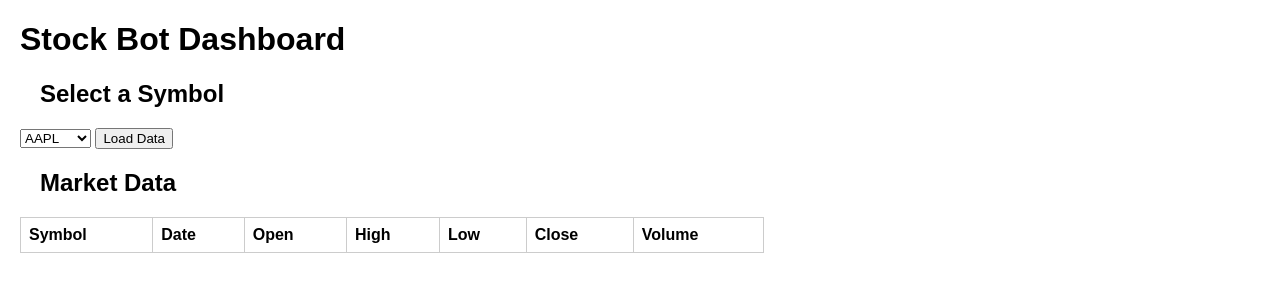
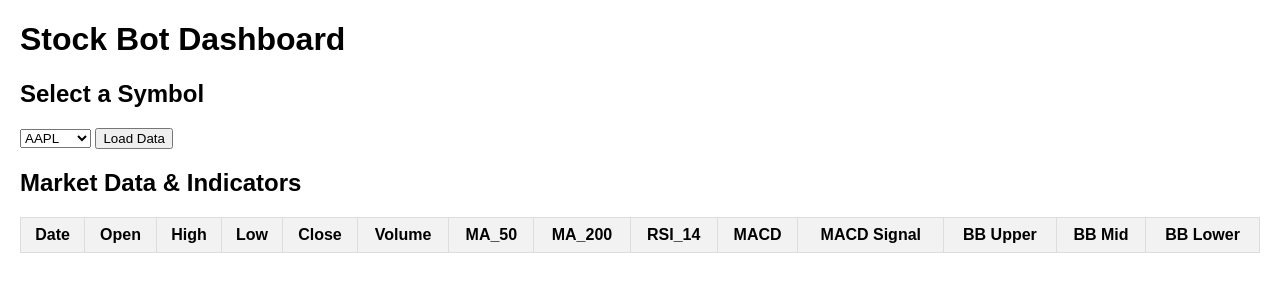
Before and after one commit to S10skeleton/Stock-Bot, a Flask app: page / in a window 1280 px wide. Shown: the top 300 px of the page. Run offline with Flask 3, Linux system fonts and the light colour scheme; data comes from the database, SQL or seed files in the repository; both versions use the stored data as it was after the commit; lists and menus that the app fills with data are empty.

Commit message:
added indicators and updated README.md

```diff
--- a/application/web/app.py
+++ b/application/web/app.py
@@ -19,12 +19,11 @@
 def get_symbols():
     conn = sqlite3.connect(DATABASE_PATH)
     cursor = conn.cursor()
-    cursor.execute("SELECT DISTINCT symbol FROM market_data ORDER BY symbol ASC;")
+    cursor.execute("SELECT DISTINCT symbol FROM market_data ORDER BY symbol ASC")
     rows = cursor.fetchall()
     conn.close()
 
-    # rows might look like: [('AAPL',), ('MSFT',), ('TSLA',)]
-    symbols = [row[0] for row in rows]
+    symbols = [r[0] for r in rows]
     return jsonify(symbols)
 
 
@@ -32,31 +31,41 @@
 def get_market_data(symbol):
     conn = sqlite3.connect(DATABASE_PATH)
     cursor = conn.cursor()
-
     cursor.execute("""
-        SELECT symbol, date, open, high, low, close, volume
+        SELECT date,
+               open, high, low, close, volume,
+               ma_50, ma_200, rsi_14, macd, macd_signal,
+               bb_upper, bb_mid, bb_lower
         FROM market_data
         WHERE symbol = ?
-        ORDER BY date ASC
-        LIMIT 50
+        ORDER BY date DESC
+        LIMIT 100
     """, (symbol,))
     rows = cursor.fetchall()
     conn.close()
 
-    # Convert to a list of dicts
-    data_list = [
-        {
-            "symbol": row[0],
-            "date": row[1],
-            "open": row[2],
-            "high": row[3],
-            "low": row[4],
-            "close": row[5],
-            "volume": row[6]
-        }
-        for row in rows
-    ]
+    data_list = []
+    for row in rows:
+        data_list.append({
+            "date": row[0],
+            "open": row[1],
+            "high": row[2],
+            "low": row[3],
+            "close": row[4],
+            "volume": row[5],
+            "ma_50": row[6],
+            "ma_200": row[7],
+            "rsi_14": row[8],
+            "macd": row[9],
+            "macd_signal": row[10],
+            "bb_upper": row[11],
+            "bb_mid": row[12],
+            "bb_lower": row[13]
+        })
+
     return jsonify(data_list)
+
+
 
 
 if __name__ == '__main__':
--- a/application/web/static/css/style.css
+++ b/application/web/static/css/style.css
@@ -1,27 +1,26 @@
 body {
-    margin: 0;
+  font-family: Arial, sans-serif;
+  margin: 20px;
   padding: 0;
-    font-family: Arial, sans-serif;
-  }
-
-  h1, h2 {
-    margin-left: 20px;
-  }
-
-  section {
-    margin: 20px;
 }
 
 table {
+  width: 100%;
   border-collapse: collapse;
-    width: 60%;
-  }
-
-  table, th, td {
-    border: 1px solid #ccc;
+  margin-bottom: 1em;
 }
 
 th, td {
-    text-align: left;
+  border: 1px solid #ddd;
   padding: 8px;
+  text-align: right; /* numeric columns aligned right */
 }
+
+th {
+  background-color: #f2f2f2;
+  text-align: center;
+}
+
+tr:hover {
+  background-color: #f9f9f9;
+}
--- a/application/web/static/js/script.js
+++ b/application/web/static/js/script.js
@@ -1,5 +1,5 @@
 document.addEventListener('DOMContentLoaded', () => {
-    // 1) Get the list of symbols for the dropdown
+  // 1) Fetch all symbols to populate the dropdown
   fetch('/api/symbols')
     .then(response => response.json())
     .then(symbols => {
@@ -7,29 +7,35 @@
     })
     .catch(err => console.error('Error fetching symbols:', err));
 
-    // 2) Attach event to the "Load Data" button
+  // 2) Set up the "Load Data" button click
   const loadDataBtn = document.getElementById('loadDataBtn');
   loadDataBtn.addEventListener('click', () => {
     const dropdown = document.getElementById('symbolDropdown');
-      const selectedSymbol = dropdown.value;
-      fetchMarketData(selectedSymbol);
+    const symbol = dropdown.value;
+    fetchMarketData(symbol);
   });
 });
 
+/**
+ * Populate the symbolDropdown <select> with the given symbols array.
+ */
 function populateDropdown(symbols) {
   const dropdown = document.getElementById('symbolDropdown');
-    dropdown.innerHTML = ''; // Clear any existing options
+  dropdown.innerHTML = ''; // clear existing options
 
-    symbols.forEach(symbol => {
+  symbols.forEach(sym => {
     const option = document.createElement('option');
-      option.value = symbol;
-      option.text = symbol;
+    option.value = sym;
+    option.text = sym;
     dropdown.appendChild(option);
   });
 }
 
+/**
+ * Fetch market-data (including indicators) for the chosen symbol
+ * and render it in the table.
+ */
 function fetchMarketData(symbol) {
-    // calls /api/market-data/SYMBOL
   fetch(`/api/market-data/${symbol}`)
     .then(response => response.json())
     .then(data => {
@@ -38,21 +44,39 @@
     .catch(err => console.error('Error fetching market data:', err));
 }
 
+/**
+ * Render the data rows (with indicators) into the marketDataTable
+ */
 function renderMarketDataTable(data) {
   const tableBody = document.querySelector('#marketDataTable tbody');
-    tableBody.innerHTML = ''; // Clear existing rows
+  tableBody.innerHTML = ''; // clear existing rows
 
   data.forEach(item => {
     const row = document.createElement('tr');
     row.innerHTML = `
-        <td>${item.symbol}</td>
       <td>${item.date}</td>
-        <td>${item.open.toFixed(2)}</td>
-        <td>${item.high.toFixed(2)}</td>
-        <td>${item.low.toFixed(2)}</td>
-        <td>${item.close.toFixed(2)}</td>
-        <td>${item.volume}</td>
+      <td>${formatNum(item.open)}</td>
+      <td>${formatNum(item.high)}</td>
+      <td>${formatNum(item.low)}</td>
+      <td>${formatNum(item.close)}</td>
+      <td>${item.volume ?? ''}</td>
+
+      <td>${formatNum(item.ma_50)}</td>
+      <td>${formatNum(item.ma_200)}</td>
+      <td>${formatNum(item.rsi_14)}</td>
+      <td>${formatNum(item.macd)}</td>
+      <td>${formatNum(item.macd_signal)}</td>
+      <td>${formatNum(item.bb_upper)}</td>
+      <td>${formatNum(item.bb_mid)}</td>
+      <td>${formatNum(item.bb_lower)}</td>
     `;
     tableBody.appendChild(row);
   });
 }
+
+/**
+ * Utility to format numeric values or return empty string if null/undefined
+ */
+function formatNum(value) {
+  return (value !== null && value !== undefined) ? value.toFixed(2) : '';
+}
--- a/application/web/templates/index.html
+++ b/application/web/templates/index.html
@@ -8,34 +8,44 @@
 <body>
   <h1>Stock Bot Dashboard</h1>
 
+  <!-- Symbol Dropdown & Load Button -->
   <section>
     <h2>Select a Symbol</h2>
     <select id="symbolDropdown">
-      <!-- Populated by JS with the distinct symbols -->
+      <!-- Populated by JS -->
     </select>
     <button id="loadDataBtn">Load Data</button>
   </section>
 
+  <!-- Table of Market Data + Indicators -->
   <section>
-    <h2>Market Data</h2>
+    <h2>Market Data & Indicators</h2>
     <table id="marketDataTable">
       <thead>
         <tr>
-          <th>Symbol</th>
           <th>Date</th>
           <th>Open</th>
           <th>High</th>
           <th>Low</th>
           <th>Close</th>
           <th>Volume</th>
+          <th>MA_50</th>
+          <th>MA_200</th>
+          <th>RSI_14</th>
+          <th>MACD</th>
+          <th>MACD Signal</th>
+          <th>BB Upper</th>
+          <th>BB Mid</th>
+          <th>BB Lower</th>
         </tr>
       </thead>
       <tbody>
-        <!-- JS will append rows here -->
+        <!-- Filled by JS -->
       </tbody>
     </table>
   </section>
 
+  <!-- Link to our JS -->
   <script src="{{ url_for('static', filename='js/script.js') }}"></script>
 </body>
 </html>
```
Also changed, not shown: application/scripts/data_fetch.py (+141 -10 lines), README.md, application/data/historical_data.db. Lines whose indentation alone changed are shown as unchanged.
